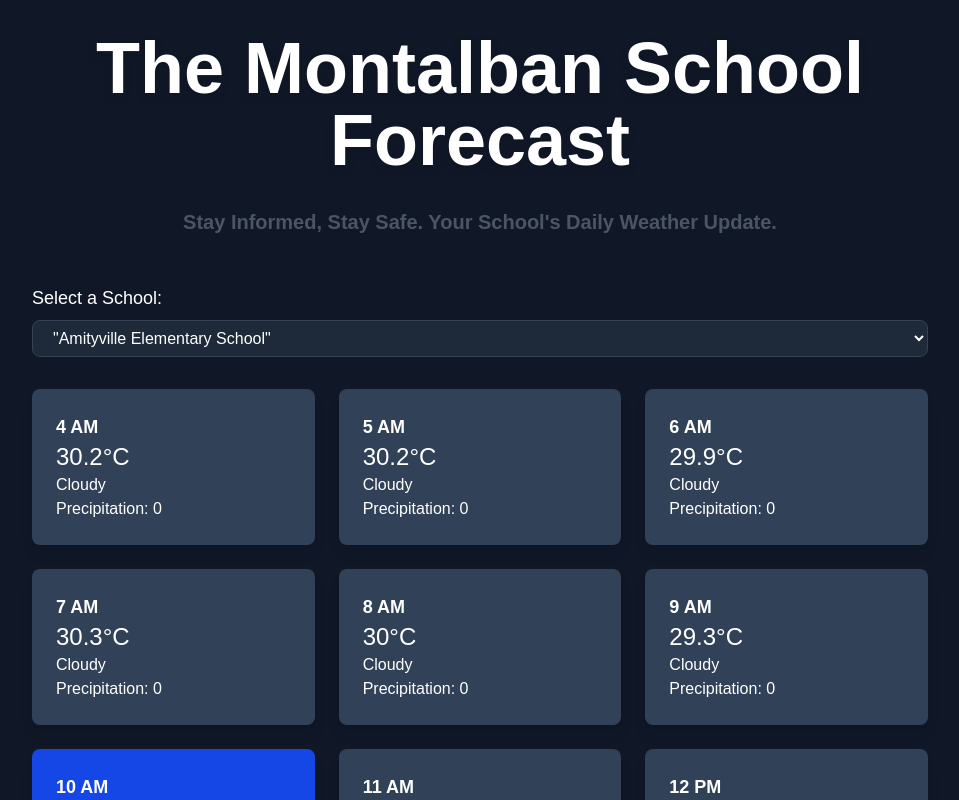
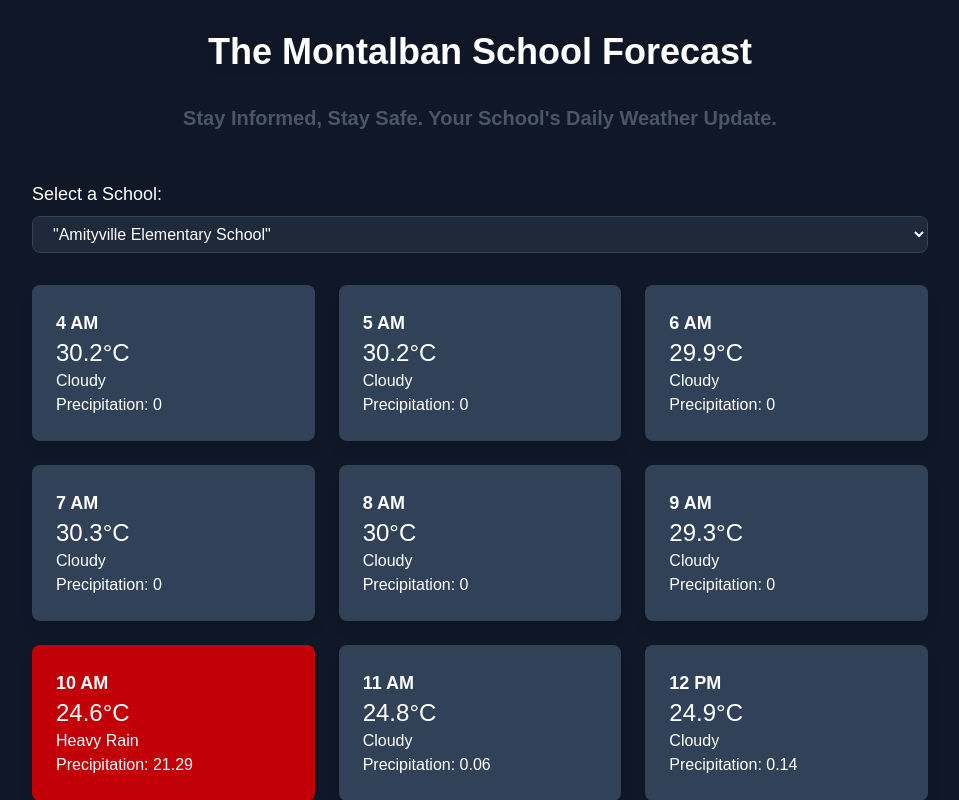
Before and after one commit to levingil2000/MontalbanWeatherApp, a Next.js app: page / in a window 1280 px wide. Shown: the top 800 px of the page, without its empty margins (160-1119 px from the left). Built offline with nearby package versions, Linux system fonts and the light colour scheme.

Commit message:
Changed Heavy rainfall to red

```diff
--- a/src/app/page.tsx
+++ b/src/app/page.tsx
@@ -22,7 +22,9 @@ const getWeatherCardColor = (weatherCode: string): string => {
   const code = weatherCode.toLowerCase();
 
   // Conditional logic to return different Tailwind background color classes
-  if (code.includes("rain") || code.includes("showers") || code.includes("drizzle")) {
+  if (code.includes("heavy")) {
+    return "bg-red-700"; // A darker blue for rain
+  } else if (code.includes("rain") || code.includes("showers") || code.includes("drizzle")) {
     return "bg-blue-700"; // A darker blue for rain
   } else if (code.includes("cloudy") || code.includes("overcast") || code.includes("fog")) {
     return "bg-slate-700"; // A darker gray for clouds/overcast
@@ -70,7 +72,7 @@ export default function Home() {
       {/* Centered content area with a maximum width */}
       <div className="max-w-4xl mx-auto">
         {/* Main title of the dashboard */}
-        <h1 className="text-7xl font-extrabold mb-8 text-center drop-shadow-lg">
+        <h1 className="text-4xl font-extrabold mb-8 text-center drop-shadow-lg">
           The Montalban School Forecast
         </h1>
         {/* Subtitle providing more context */}
```
